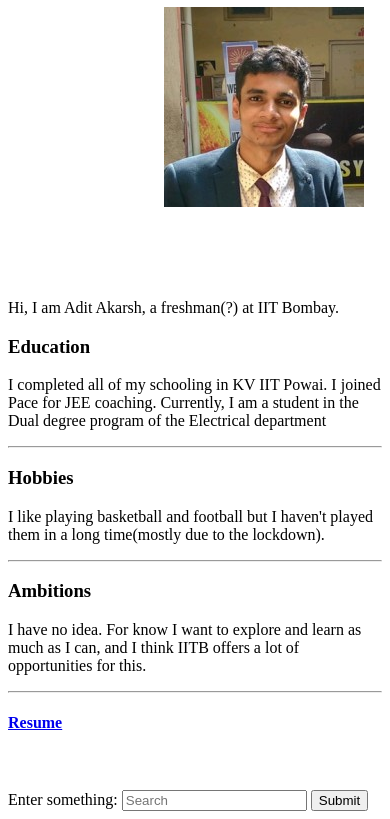
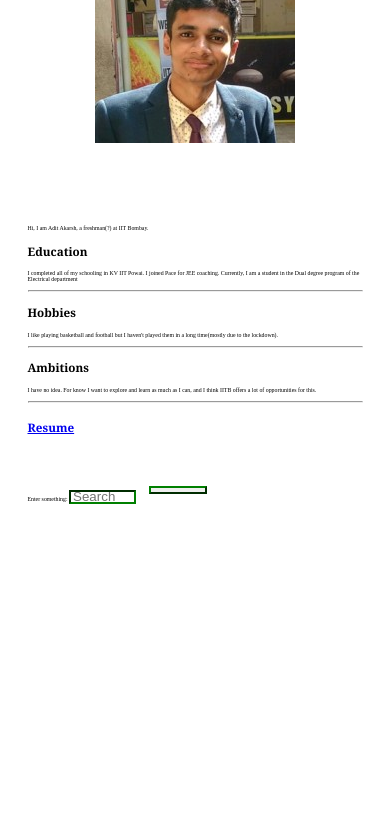
Before and after one commit to aditakarsh27/19D070003_WEB_DEV, a plain HTML site: page index.html in a window 390 px wide. Shown: the part 110-929 px from the top of the page. After the commit the page ends 844 px from the top, so only its background shows below. Drawn offline with Linux system fonts and the light colour scheme.

Commit message:
Extremely minimal CSS

```diff
--- /dev/null
+++ b/design.css
@@ -0,0 +1,63 @@
+#intro
+{
+    text-align: center;
+    display: block;
+}
+
+h1
+{
+    font-family: Georgia, 'Times New Roman', Times;
+    font-size: 5vw;
+}
+
+h3,a
+{
+    font-family: Georgia, 'Times New Roman', Times;
+    font-size: 3vw;
+}
+
+p,form
+{
+    font-size: 1.5vw;
+}
+
+#about
+{
+    margin-left: 15vw;
+    margin-right: 15vw;
+}
+
+form{
+    padding-bottom: 10vw;
+}
+form input
+{
+    width: 15vw;
+    height: 2vw;
+    border-color:green;
+
+}
+#button
+{
+    transition: all 0.3s ease-in-out;
+    margin-left: 3vw;
+}
+
+#button:hover{
+    color: blue;
+    cursor: pointer;
+    background-color: aqua;
+    transform: scale(1.1,1.1);
+
+}
+
+
+
+
+@media only screen and (max-width: 600px) {
+    #about{
+        margin-left: 5vw;
+        margin-right: 5vw;
+    }
+
+}
--- a/index.html
+++ b/index.html
@@ -1,11 +1,12 @@
 <!DOCTYPE html>
 <html>
 <head>
-<title>Adit Akarsh</title>
+    <title>Adit Akarsh</title>
+    <link rel="stylesheet" href="design.css">
 </head>
 <body>
 
-<div style="padding-left: 40vw; padding-right: 40vw;"  id="intro">
+<div  id="intro">
     <h1>Adit Akarsh</h1>
     <img src="pic.jfif">
 
@@ -26,12 +27,12 @@
     <p>I have no idea. For know I want to explore and learn as much as I can, and I think IITB offers a lot of opportunities for this.</p>
     <hr>
 
-    <!-- Sorry, I haven't prepared one yet.--><a href="https://www.youtube.com/watch?v=dQw4w9WgXcQ"><h4>Resume</h4></a>
+    <!-- Sorry, I haven't prepared one yet.--><a href="https://www.youtube.com/watch?v=dQw4w9WgXcQ" ><h4>Resume</h4></a>
     <br><br>
     <form action="https://www.google.com/search?"method="get">
         <label for="q">Enter something:</label>
         <input type="text" name="q" placeholder="Search">
-        <input type="submit" value="Submit">
+        <input type="submit" id="button" value="Submit">
       </form>
 </body>
 
```
